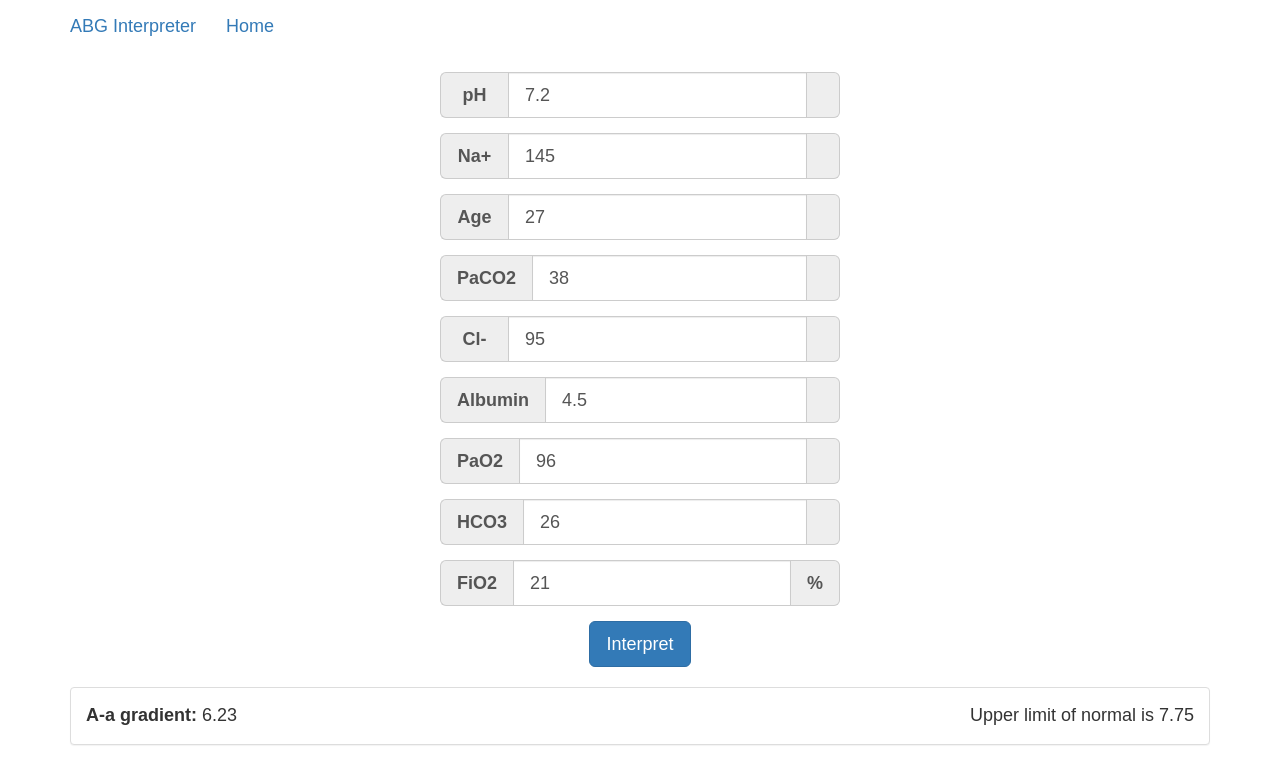
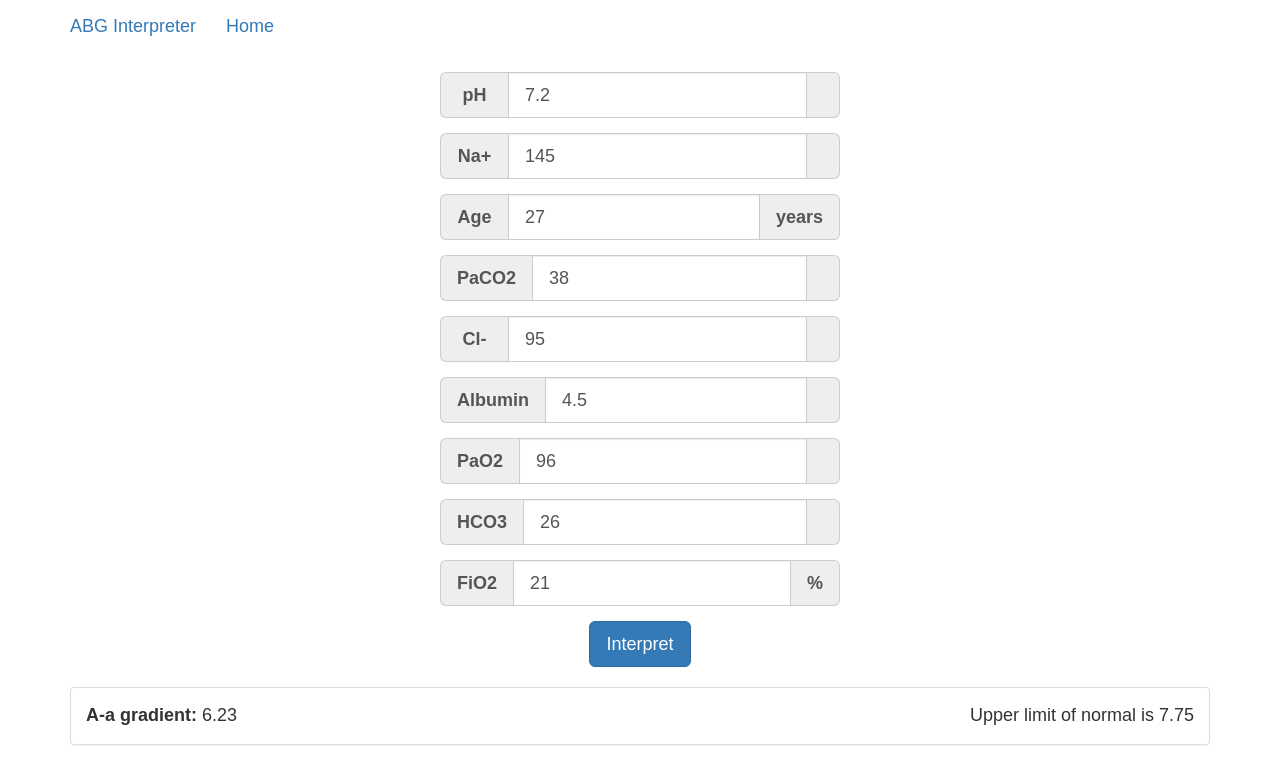
Before and after one commit to bgschiller/abg-interpreter, a React (Create React App) app: page / in a window 1280 px wide. Shown: the top 764 px of the page. Built offline with nearby package versions, Linux system fonts and the light colour scheme.

Commit message:
Add some validation logic

```diff
--- a/src/ABGResults.js
+++ b/src/ABGResults.js
@@ -130,7 +130,7 @@ const ABGResults = (props) => {
     }
     return (
         <div className="results">
-            <p>results will live here</p>
+            <p>One or more </p>
         </div>
     );
 };
--- a/src/interpret_lab_values.js
+++ b/src/interpret_lab_values.js
@@ -1,3 +1,5 @@
+import _ from 'underscore';
+
 export function interpret_abg(labValues){
 
     /* establish variables for use as example structure */
@@ -123,21 +125,57 @@ function validatePH(val){
     return 'pH must be between 0 and 14';
 }
 
+function validateNa(val){
+    if (val >= 110 && val <= 170){
+        return null;
+    }
+    return 'Na+ must be between 110 and 170';
+}
+
+function validateAge(val){
+    if (val >= 0 && val <= 120){
+        return null;
+    }
+    return 'Age must be between 0 and 120';
+}
+
+function validateCl(val){
+    if (val >= 70 && val <= 130){
+        return null;
+    }
+    return 'Cl- should be between 70 and 130';
+}
+
+function validateFiO2(val){
+    if (val >= 2 && val <= 100){
+        return null;
+    }
+    return 'FiO2 should be between 2 and 100 (eg, 28% rather than 0.28)';
+}
+
 export const labValuesDefns = [
     {name: 'pH', label: 'pH', validate: validatePH},
-    {name: 'Na', label: "Na+"},
-    {name: 'Age', label: "Age"},
+    {name: 'Na', label: "Na+", validate: validateNa},
+    {name: 'Age', label: "Age", units:'years', validateAge},
     {name: 'PaCO2', label: "PaCO2"},
-    {name: 'Cl', label: "Cl-"},
+    {name: 'Cl', label: "Cl-", validate: validateCl},
     {name: 'Albumin', label: "Albumin"},
     {name: 'PaO2', label: "PaO2"},
     {name: 'HCO3', label: "HCO3"},
-    {name: 'FiO2', label: "FiO2", units:'%'},
+    {name: 'FiO2', label: "FiO2", units:'%', validate: validateFiO2},
 ];
 
 
 export function labValuesComplete(labValues){
-    var { pH, PaCO2, PaO2, Na, Cl, HCO3, Age, Albumin, FiO2 } = labValues;
-    var flag = !!(pH && PaCO2 && PaO2 && Na && Cl && HCO3 && Age && Albumin && FiO2);
-    return flag;
+    return _.all(
+        labValuesDefns
+        .map(({name}) => !!labValues[name])
+    );
 }
+
+export function labValuesValid(labValues){
+    return !_.any(
+        labValuesDefns
+        .map(({name, validate}) => validate && validate(labValues[name]))
+    );
+}
```
